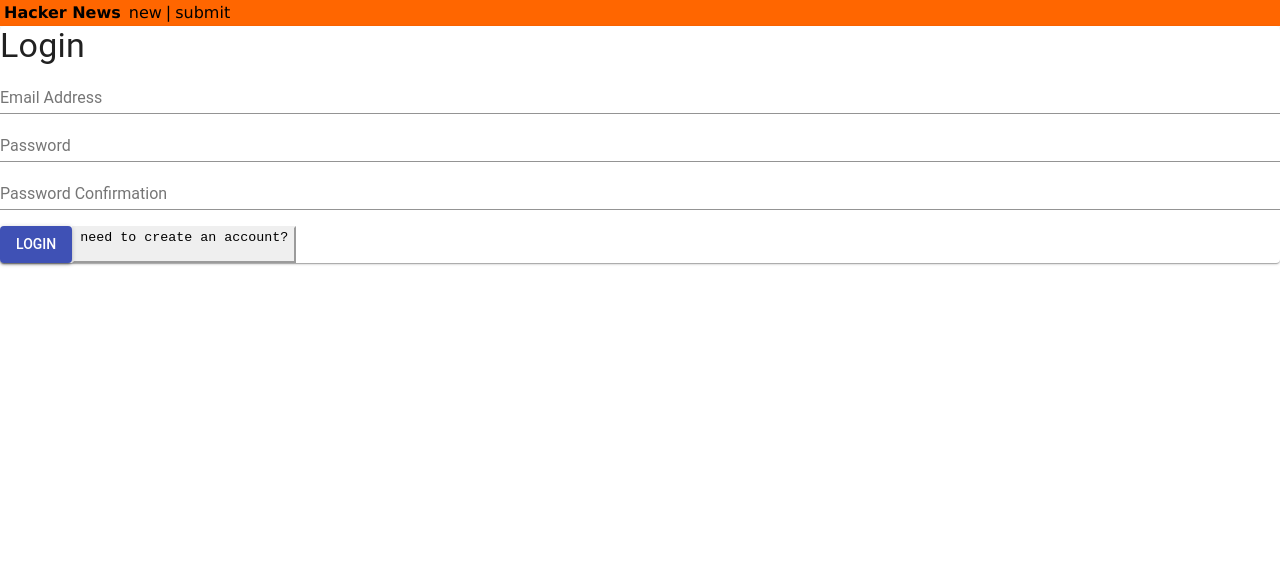
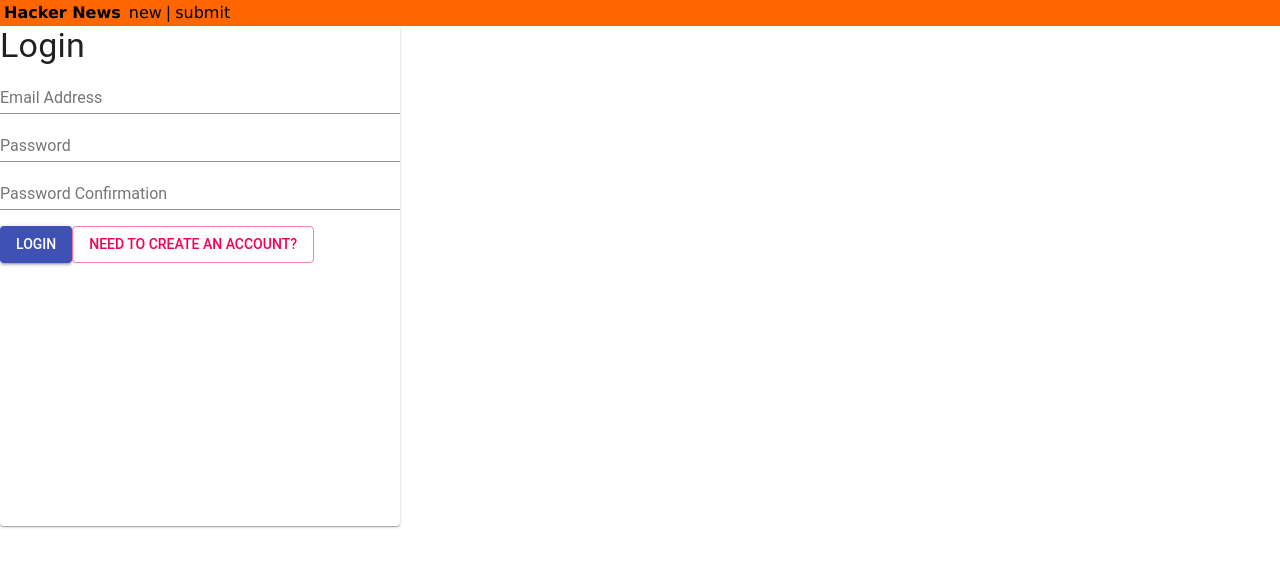
Before and after one commit to bug-blasters/Peacock-Main, a React app in the folder packages/frontend/: page /login in a window 1280 px wide. Shown: the top 566 px of the page. Built offline with nearby package versions, Linux system fonts and the light colour scheme.

Commit message:
Put login and signup inside modal, backdrop click to dismiss not working

```diff
--- a/packages/frontend/package.json
+++ b/packages/frontend/package.json
@@ -31,5 +31,8 @@
     "not dead",
     "not ie <= 11",
     "not op_mini all"
-  ]
+  ],
+  "devDependencies": {
+    "@types/react-router": "^4.4.5"
+  }
 }
--- a/packages/frontend/src/components/App.tsx
+++ b/packages/frontend/src/components/App.tsx
@@ -1,4 +1,4 @@
-import * as React from 'react';
+import React, { useState } from 'react';
 import { Route, Switch } from 'react-router-dom';
 import '../styles/App.css';
 import ActivityFeed from './ActivityFeed';
@@ -6,10 +6,16 @@ import CreateProject from './CreateProject';
 import Header from './Header';
 import LoginSignupForm from './LoginSignupForm';
 import ProfilePage from './ProfilePage';
+import Modal from '@material-ui/core/Modal';
 
-const App: React.FunctionComponent = () => (
+const App: React.FunctionComponent = () => {
+  const [isLoginSignupModalOpen, setLoginSignupModalOpen] = useState(false);
+  return (
     <div>
-    <Header />
+      <Header openLoginSignupModal={() => setLoginSignupModalOpen(true)} />
+      <Modal open={isLoginSignupModalOpen}>
+        <LoginSignupForm />
+      </Modal>
       <div>
         <Switch>
           <Route exact path="/" component={ActivityFeed} />
@@ -20,5 +26,6 @@ const App: React.FunctionComponent = () => (
       </div>
     </div>
   );
+};
 
 export default App;
--- a/packages/frontend/src/components/Header.tsx
+++ b/packages/frontend/src/components/Header.tsx
@@ -1,17 +1,24 @@
 import React from 'react';
-import { withRouter } from 'react-router';
+import { withRouter, RouteComponentProps } from 'react-router';
 import { Link } from 'react-router-dom';
 
-const Header = () => {
+interface Props extends RouteComponentProps {
+  openLoginSignupModal(): void;
+}
+
+const Header = ({ openLoginSignupModal }: Props) => {
   return (
     <div className="flex pa1 justify-between nowrap orange">
       <div className="flex flex-fixed black">
         <Link to="/" className="fw7 mr1 no-underline black">
           Hacker News
         </Link>
-        <Link to="/login" className="ml1 no-underline black">
+        <div
+          onClick={openLoginSignupModal}
+          className="ml1 no-underline black pointer"
+        >
           new
-        </Link>
+        </div>
         <div className="ml1">|</div>
         <Link to="/create" className="ml1 no-underline black">
           submit
--- a/packages/frontend/src/components/LoginSignupForm.tsx
+++ b/packages/frontend/src/components/LoginSignupForm.tsx
@@ -5,6 +5,8 @@ import TextField from '@material-ui/core/TextField';
 import Paper from '@material-ui/core/Paper';
 import Typography from '@material-ui/core/Typography';
 import Button from '@material-ui/core/Button';
+
+import '../styles/App.css';
 
 const LoginSignupForm = () => {
   const [state, setState] = useState({
@@ -17,8 +19,7 @@ const LoginSignupForm = () => {
   const { login, email, password, name } = state;
 
   return (
-    <div>
-      <Paper elevation={1}>
+    <Paper className="login-signup-modal" elevation={1}>
       <Typography variant="h4" component="h3">
         {login ? 'Login' : 'Sign Up'}
       </Typography>
@@ -41,7 +42,6 @@ const LoginSignupForm = () => {
           <Login variables={{ email, password }}>
             {loginMutation => (
               <Button
-                  className="pointer mr2 button"
                 variant="contained"
                 color="primary"
                 onClick={() => loginMutation()}
@@ -54,9 +54,8 @@ const LoginSignupForm = () => {
           <Signup variables={{ email, password, name }}>
             {signupMutation => (
               <Button
-                  className="pointer mr2 button"
                 variant="contained"
-                  color="secondary"
+                color="primary"
                 onClick={() => signupMutation()}
               >
                 Signup
@@ -64,15 +63,15 @@ const LoginSignupForm = () => {
             )}
           </Signup>
         )}
-          <div
-            className="pointer button"
+        <Button
+          color="secondary"
+          variant="outlined"
           onClick={() => setState({ ...state, login: !login })}
         >
           {login ? 'need to create an account?' : 'already have an account?'}
-          </div>
+        </Button>
       </div>
     </Paper>
-    </div>
   );
 };
 
--- a/packages/frontend/src/styles/App.css
+++ b/packages/frontend/src/styles/App.css
@@ -2,3 +2,8 @@
   font-family: sans-serif;
   text-align: center;
 }
+
+.login-signup-modal {
+  height: 500px;
+  width: 400px;
+}
```
Also changed, not shown: 1 other file (tests, documents, lock files or other folders). Lines whose indentation alone changed are shown as unchanged.
